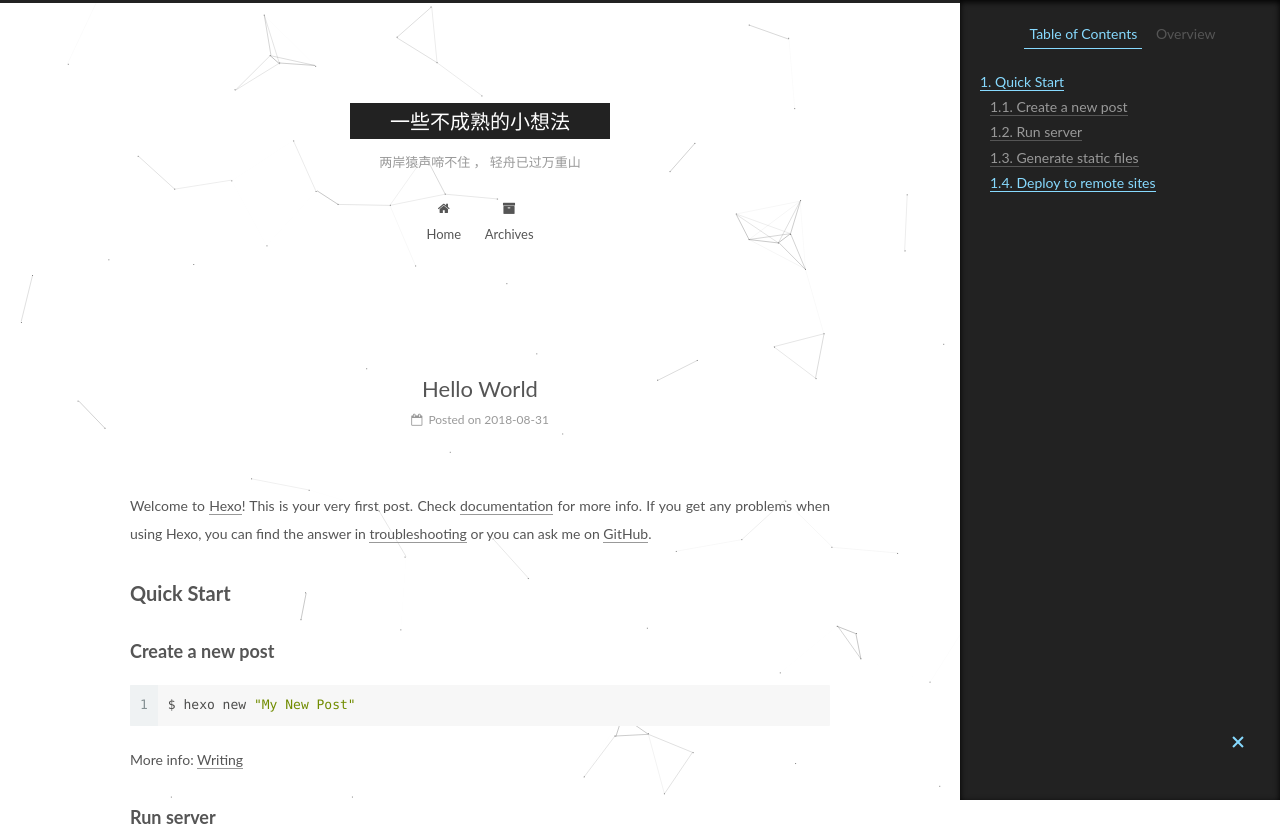
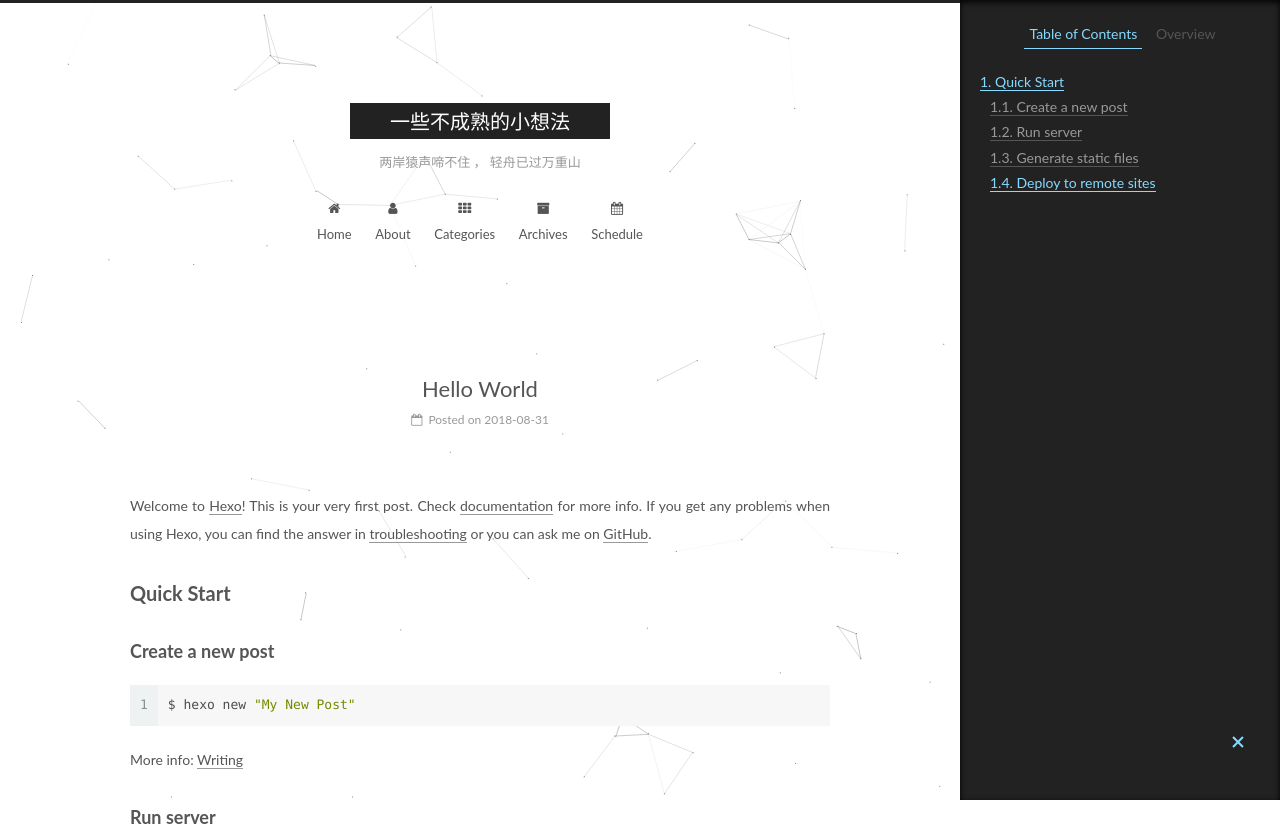
Before and after one commit to Murmurers/MurMurBlog.github.io, a plain HTML site: page 2018/08/31/hello-world/index.html in a window 1280 px wide. Shown: the top 834 px of the page. Drawn offline with Linux system fonts and the light colour scheme.

Commit message:
Site updated: 2018-09-01 11:10:08

```diff
--- a/2018/08/31/hello-world/index.html
+++ b/2018/08/31/hello-world/index.html
@@ -192,12 +192,42 @@
         </li>
 
 
+        <li class="menu-item menu-item-about">
+          <a href="/MurMurBlog.github.io/about/" rel="section">
+
+              <i class="menu-item-icon fa fa-fw fa-user"></i> <br />
+
+            About
+          </a>
+        </li>
+
+
+        <li class="menu-item menu-item-categories">
+          <a href="/MurMurBlog.github.io/categories/" rel="section">
+
+              <i class="menu-item-icon fa fa-fw fa-th"></i> <br />
+
+            Categories
+          </a>
+        </li>
+
+
         <li class="menu-item menu-item-archives">
           <a href="/MurMurBlog.github.io/archives/" rel="section">
 
               <i class="menu-item-icon fa fa-fw fa-archive"></i> <br />
 
             Archives
+          </a>
+        </li>
+
+
+        <li class="menu-item menu-item-schedule">
+          <a href="/MurMurBlog.github.io/schedule/" rel="section">
+
+              <i class="menu-item-icon fa fa-fw fa-calendar"></i> <br />
+
+            Schedule
           </a>
         </li>
 
--- a/css/main.css
+++ b/css/main.css
@@ -1822,7 +1822,7 @@ pre .javascript .function {
   width: 4px;
   height: 4px;
   border-radius: 50%;
-  background: #13ff9c;
+  background: #611a6b;
 }
 .links-of-blogroll {
   font-size: 13px;
```
Also changed, not shown: 2018/09/01/我的第一篇个人博客，hello-world！/index.html (+30 -0 lines), archives/2018/08/index.html (+30 -0 lines), archives/2018/09/index.html (+30 -0 lines), archives/2018/index.html (+30 -0 lines), archives/index.html (+30 -0 lines), index.html (+30 -0 lines).
